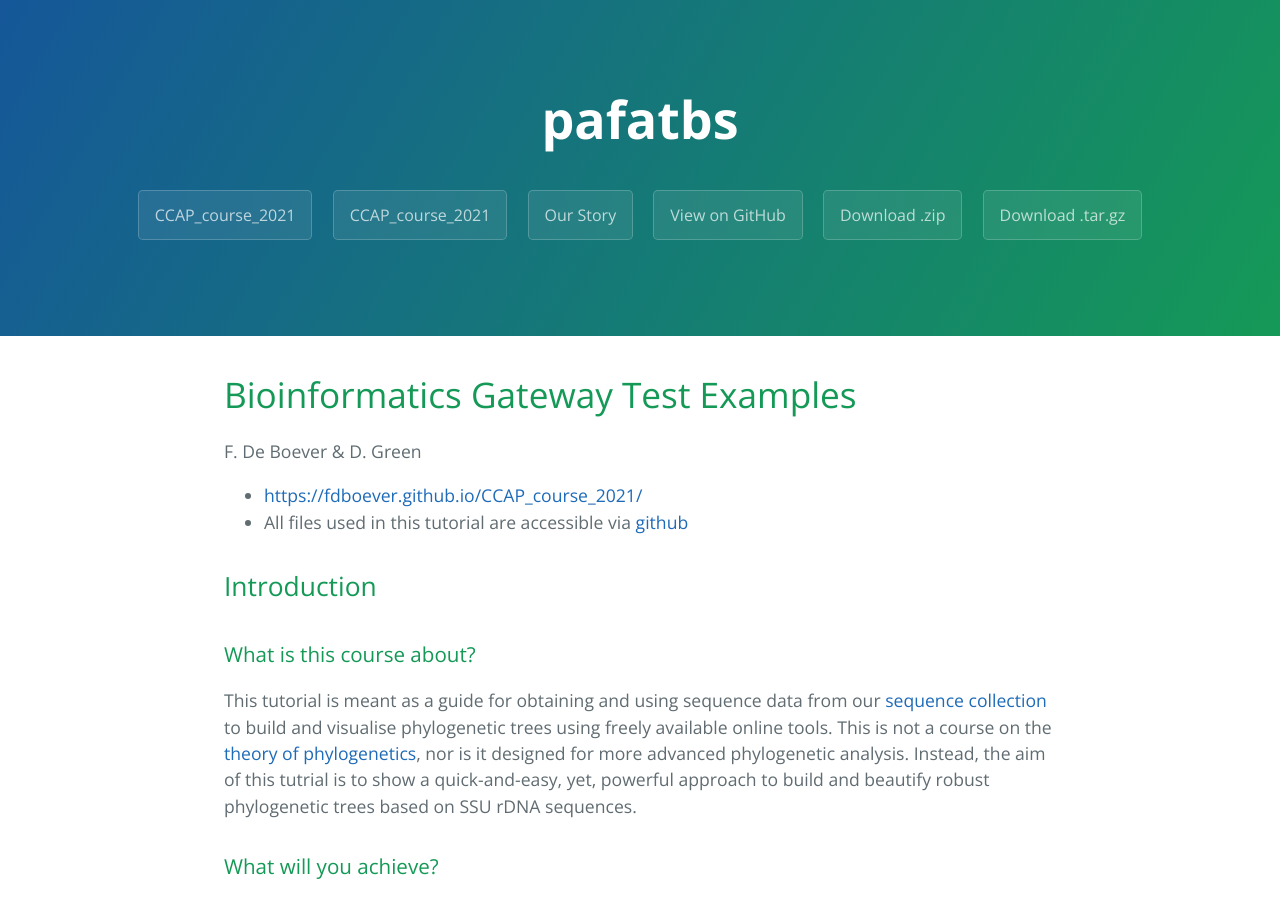
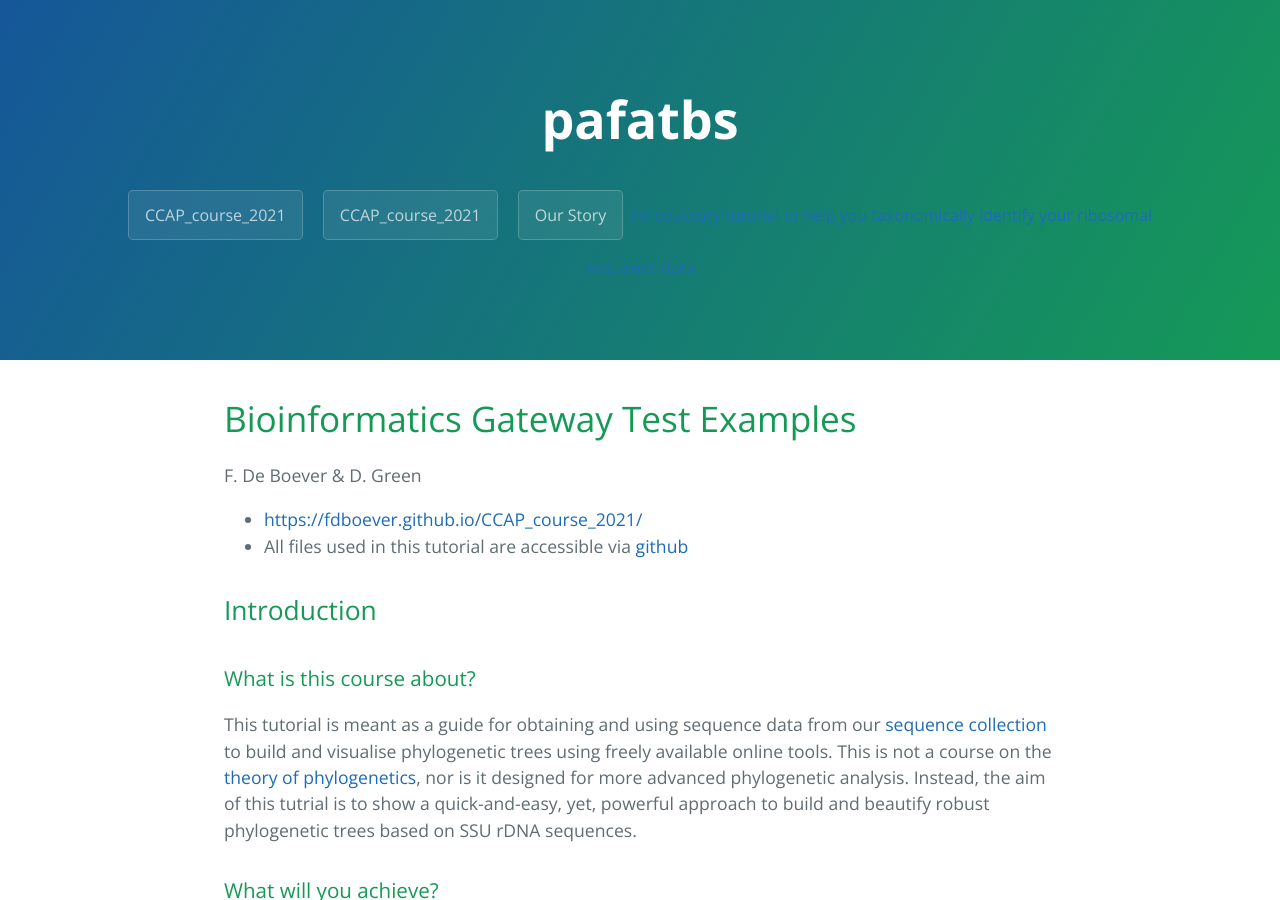
Before and after one commit to FDBoever/CCAP_course_2021, a Jekyll site: the page built from index.md, in a window 1280 px wide and 900 px high. Built offline with Jekyll 4.4.1, drawn with Linux system fonts in a browser that asks for light colours; some of the changed text lies outside the part shown.

```diff
--- a/_layouts/template.html
+++ b/_layouts/template.html
@@ -16,9 +16,6 @@
       {% for page in site.pages %}
         <a href= {{ page.filename }} class="btn">{{ page.title }}</a>
       {% endfor %}
-      <a href="https://github.com/phuston/patrickandfrantonarethebestninjas" class="btn">View on GitHub</a>
-      <a href="https://github.com/phuston/patrickandfrantonarethebestninjas/zipball/master" class="btn">Download .zip</a>
-      <a href="https://github.com/phuston/patrickandfrantonarethebestninjas/tarball/master" class="btn">Download .tar.gz</a>
     </section>
 
     <section class="main-content">
@@ -26,13 +23,9 @@
       {{ content }}
 
       <footer class="site-footer">
-        <span class="site-footer-owner"><a href="https://github.com/phuston/patrickandfrantonarethebestninjas">pafatbs</a> is maintained by <a href="https://github.com/phuston">phuston</a>.</span>
-
-        <span class="site-footer-credits">This page was generated by <a href="https://pages.github.com">GitHub Pages</a> using the <a href="https://github.com/jasonlong/cayman-theme">Cayman theme</a> by <a href="https://twitter.com/jasonlong">Jason Long</a>.</span>
+        <span class="site-footer-owner">fdb@sams</span>
+        <span class="site-footer-credits">sams ccap</span>
       </footer>
-
     </section>
-
-
   </body>
 </html>
```
Also changed, not shown: taxanomic_identification.md (added, +89 -0 lines), 1 other file.
